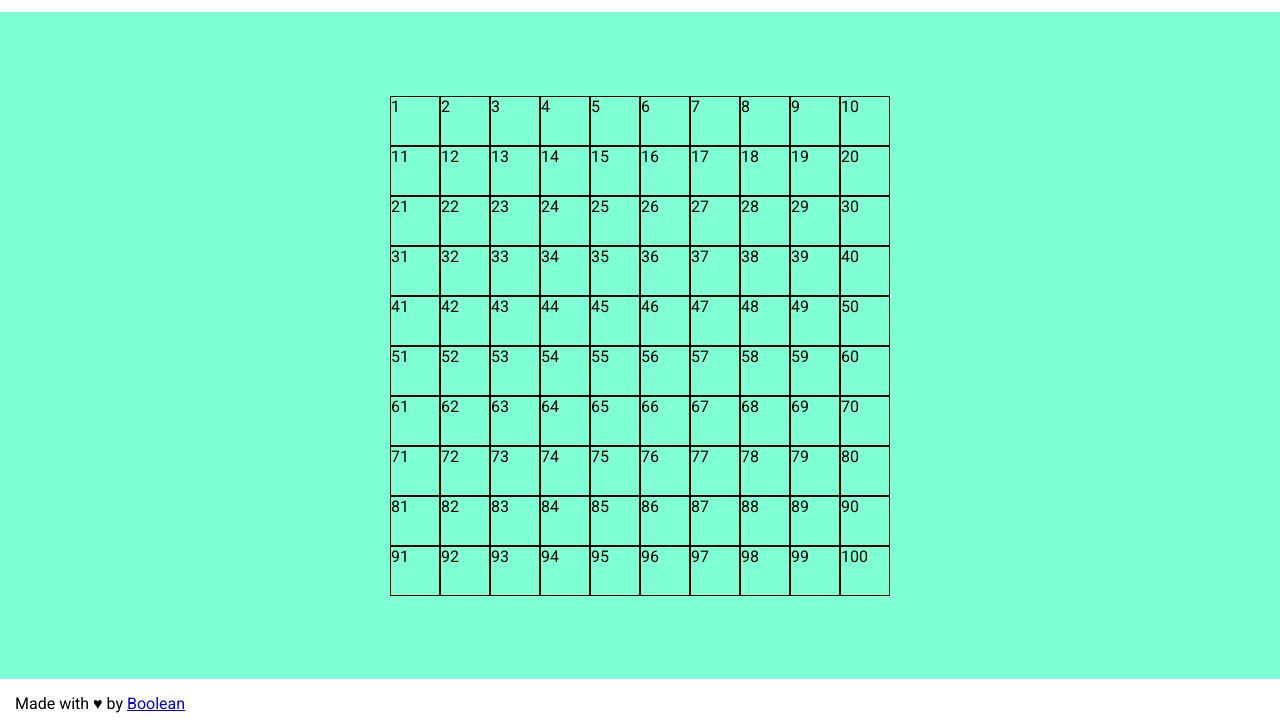
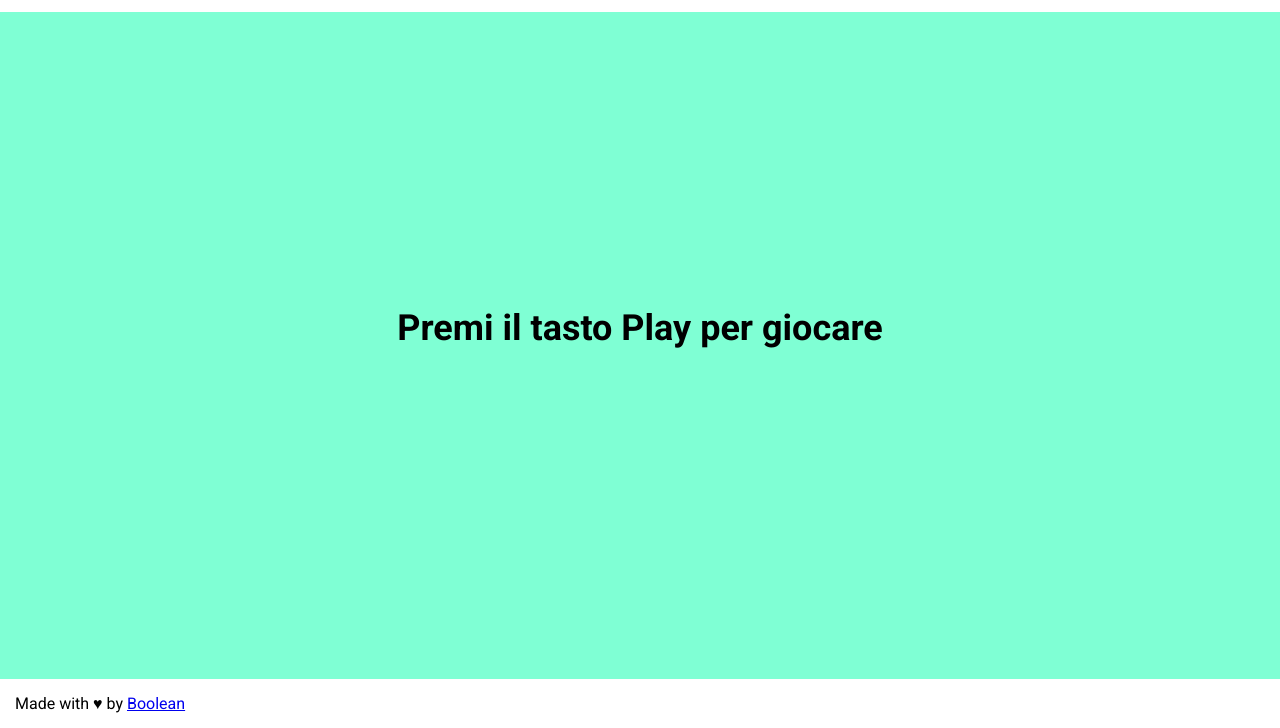
Before and after one commit to MatteoSanson/js-campominato-grid, a plain HTML site: page index.html in a window 1280 px wide. Shown: the part 72-800 px from the top of the page. Drawn offline with Linux system fonts and the light colour scheme.

Commit message:
feat: tasto play

```diff
--- a/index.html
+++ b/index.html
@@ -30,6 +30,11 @@
     </header>
 
     <main>
+        <div class="start-message">
+            <h2>
+                Premi il tasto Play per giocare
+            </h2>
+        </div>
         <div class="griglia">
 
         </div>
--- a/main.js
+++ b/main.js
@@ -1,11 +1,23 @@
-{/* <main>
-    <div class="griglia">
-        <div class="cell"></div>
-    </div>
-</main> */}
+// 'use strict';
+
+// function elementoCella(tag, className, content){
+//     const element = document.createElement(tag);
+//     element.classList.add(className);
+//     element.append(content);
+//     return element;
+// }
+
+// const griglia = document.querySelector('.griglia');
+// console.log(griglia);
+
+// for (let i=1; i<=100; i++) {
+//     const mioElemento = elementoCella('div', 'cell', i);
+//     griglia.append(mioElemento);
+// }
+
 'use strict';
 
-function elementoCella(tag, className, content){
+function elementoCella(tag, className, content) {
     const element = document.createElement(tag);
     element.classList.add(className);
     element.append(content);
@@ -13,9 +25,16 @@ function elementoCella(tag, className, content){
 }
 
 const griglia = document.querySelector('.griglia');
-console.log(griglia);
+const playButton = document.querySelector('.play');
+const startMessage = document.querySelector('.start-message');
 
-for (let i=1; i<=100; i++) {
-    const mioElemento = elementoCella('div', 'cell', i);
-    griglia.append(mioElemento);
-}
+playButton.addEventListener('click', function() {
+    startMessage.style.display = 'none';
+
+    for (let i = 1; i <= 100; i++) {
+        const mioElemento = elementoCella('div', 'cell', i);
+        griglia.append(mioElemento);
+    }
+
+    playButton.disabled = true;
+});
--- a/style.css
+++ b/style.css
@@ -47,6 +47,16 @@ main {
     justify-content: center;
 }
 
+.start-message {
+    position: fixed;
+    top: 50%;
+    left: 50%;
+    transform: translate(-50%, -50%);
+    text-align: center;
+    font-size: 1.5rem;
+    z-index: 1;
+}
+
 .griglia {
     width: 31.25rem;
     height: 31.25rem;
@@ -59,6 +69,9 @@ main {
     width: calc(100% / 10);
     height: calc(100% / 10);
     border: 1px solid black;
+    display: flex;
+    align-items: center;
+    justify-content: center;
 }
 /* /MAIN  */
 
```
